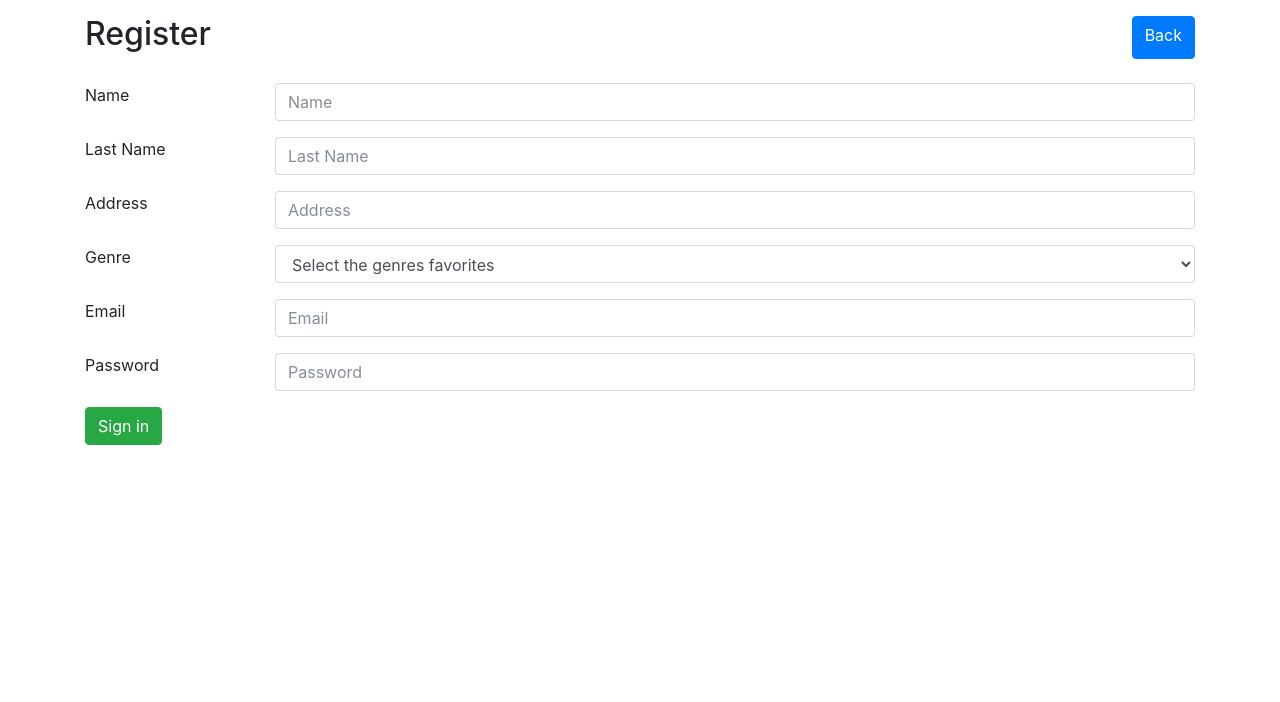
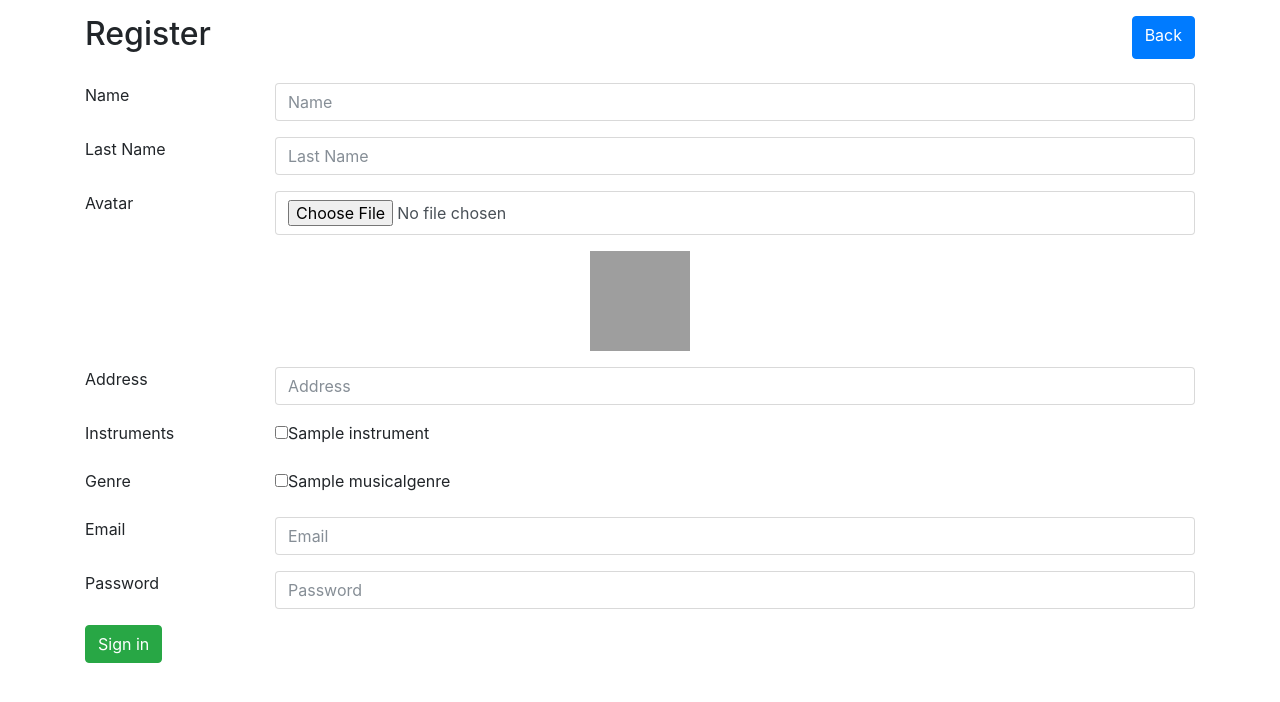
Before and after one commit to KevinArce98/RedSocialMusicos, a CodeIgniter app: page /database/register in a window 1280 px wide. Shown: the top 702 px of the page. Run offline with CodeIgniter, Linux system fonts and the light colour scheme; tables that the repository leaves empty or names only in its code hold one stand-in row (values such as "Sample post"); some libraries are stand-ins or nearby versions; grey boxes are pictures that could not be loaded.

Commit message:
registro

```diff
--- a/application/controllers/RegisterController.php
+++ b/application/controllers/RegisterController.php
@@ -5,23 +5,42 @@ class RegisterController extends CI_Controller {
 
 	public function index()
 	{
-		$genres = $this->MusicalGenre->All();
+		$genres = $this->MusicalGenre->all();
+		$instruments = $this->Instrument->all();
 		$data['genres'] = $genres;
+		$data['instruments'] = $instruments;
 		$this->load->view('user/register', $data);
 	}
 	public function create()
 	{
 		$name = $this->input->post('name');
+		$lastname = $this->input->post('lastname');
+		$address = $this->input->post('address');
 		$email = $this->input->post('email');
 		$password = $this->input->post('password');
+		$genres = $this->input->post('genres');
+		$instruments = $this->input->post('instruments');
+		$config = array(
+		'upload_path' => "./uploads/",
+		'allowed_types' => "gif|jpg|png|jpeg|pdf",
+		'overwrite' => TRUE,
+		'max_size' => "2048000", // Can be set to particular file size , here it is 2 MB(2048 Kb)
+		'max_height' => "768",
+		'max_width' => "1024"
+		);
+		$this->load->library('upload', $config);
+print_r($config);die;
 		$new = $this->User->encrypt_password($password, $email);
 		$data = array(
 		   'email' => $email ,
 		   'name' => $name ,
+		   'lastname' => $lastname ,
+		   'address' => $address ,
+		   'avatar' => $avatar ,
 		   'password' => $new
 		);
 
-		$result = $this->db->insert('users', $data);
+		$result = $this->db->insert('musicians', $data);
 		if ($result) {
 			redirect('');
 		}else{
--- a/application/models/Instrument.php
+++ b/application/models/Instrument.php
@@ -9,19 +9,16 @@ class Instrument extends CI_Model {
                 // Your own constructor code
         }
 
-function save($instrument)
+       public function save($instrument)
        {
          $r = $this->db->insert('intrument', $instrument);
          return $r;
        }
 
 
-        function all(){
-
+      public function all(){
         $query = $this->db->get('instruments');
-
-    return $query->result_object();
-
+        return $query->result();
       }
 
 
--- a/application/models/MusicalGenre.php
+++ b/application/models/MusicalGenre.php
@@ -10,7 +10,7 @@ class MusicalGenre extends CI_Model {
         }
 
 
-        public function All(){
+        public function all(){
 	        $query = $this->db->get('musicalgenre');
 			return $query->result();
 
--- a/application/views/user/register.php
+++ b/application/views/user/register.php
@@ -15,7 +15,9 @@
 				<h2>Register</h2>
 				<a class="btn btn-primary" href="<?php echo site_url('login'); ?>" role="button">Back</a>
 			</div>
-			<form class="mt-4" method="POST" action="user/save">
+			<form class="mt-4" method="POST" action="user/save" enctype="multipart/form-data">
+
+
 			<div class="form-group row">
 				<label for="name" class="col-sm-2 form-control-label">Name</label>
 				<div class="col-sm-10">
@@ -23,10 +25,20 @@
 				</div>
 			</div>
 			<div class="form-group row">
-				<label for="name" class="col-sm-2 form-control-label">Last Name</label>
+				<label for="lastname" class="col-sm-2 form-control-label">Last Name</label>
 				<div class="col-sm-10">
 					<input type="text" class="form-control" id="lastName" name="lastName" placeholder="Last Name" required="">
 				</div>
+			</div>
+			<div class="form-group row">
+				<label for="avatar" class="col-sm-2 form-control-label">Avatar</label>
+				<div class="col-sm-10">
+					<input type="file" class="form-control" name="avatar" id="avatar" required="" size="20">
+				</div>
+			</div>
+			<div class="form-group d-flex justify-content-center">
+
+					<img src="https://cdn.pixabay.com/photo/2016/08/20/05/38/avatar-1606916_960_720.png" class="avatar img-circle" alt="avatar" id="imgAvatar" width="100px" height="100px">
 			</div>
 			<div class="form-group row">
 				<label for="name" class="col-sm-2 form-control-label">Address</label>
@@ -35,14 +47,23 @@
 				</div>
 			</div>
 			<div class="form-group row">
+				<label for="genre" class="col-sm-2 form-control-label">Instruments</label>
+				<div class="col-sm-10">
+					<?php foreach ($instruments as $instrument) {?>
+						<div class="checkbox">
+						  <label><input type="checkbox" name="instruments[]" value="<?php echo "$instrument->id" ?>"><?php echo "$instrument->name" ?></label>
+						</div>
+					<?php } ?>
+				</div>
+			</div>
+			<div class="form-group row">
 				<label for="genre" class="col-sm-2 form-control-label">Genre</label>
 				<div class="col-sm-10">
-					<select class=" form-control">
-						<option selected>Select the genres favorites</option>
-						<?php foreach ($genres as $genre) {?>
-							<option value="<?php echo "$genre->id" ?>"><?php echo "$genre->name" ?></option>
-						<?php } ?>
-					</select>
+					<?php foreach ($genres as $genre) {?>
+						<div class="checkbox">
+						  <label ><input type="checkbox" name="genres[]" value="<?php echo "$genre->id" ?>"><?php echo "$genre->name" ?></label>
+						</div>
+					<?php } ?>
 				</div>
 			</div>
 			<div class="form-group row">
@@ -70,5 +91,6 @@
 		<script src="https://code.jquery.com/jquery-3.2.1.slim.min.js" integrity="sha384-KJ3o2DKtIkvYIK3UENzmM7KCkRr/rE9/Qpg6aAZGJwFDMVNA/GpGFF93hXpG5KkN" crossorigin="anonymous"></script>
 		<script src="https://cdnjs.cloudflare.com/ajax/libs/popper.js/1.11.0/umd/popper.min.js" integrity="sha384-b/U6ypiBEHpOf/4+1nzFpr53nxSS+GLCkfwBdFNTxtclqqenISfwAzpKaMNFNmj4" crossorigin="anonymous"></script>
 		<script src="https://maxcdn.bootstrapcdn.com/bootstrap/4.0.0-beta/js/bootstrap.min.js" integrity="sha384-h0AbiXch4ZDo7tp9hKZ4TsHbi047NrKGLO3SEJAg45jXxnGIfYzk4Si90RDIqNm1" crossorigin="anonymous"></script>
+		<script src="<?php echo site_url().'js/showImage.js'; ?>"></script>
 	</body>
 </html>
--- /dev/null
+++ b/js/showImage.js
@@ -0,0 +1,16 @@
+function readURL(input) {
+
+  if (input.files && input.files[0]) {
+    var reader = new FileReader();
+
+    reader.onload = function(e) {
+      $('#imgAvatar').attr('src', e.target.result);
+    }
+
+    reader.readAsDataURL(input.files[0]);
+  }
+}
+
+$("#avatar").change(function() {
+  readURL(this);
+});
```
Also changed, not shown: 3 other files. Lines whose indentation alone changed are shown as unchanged.
